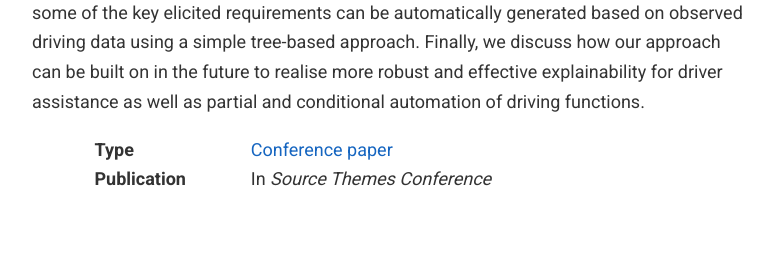
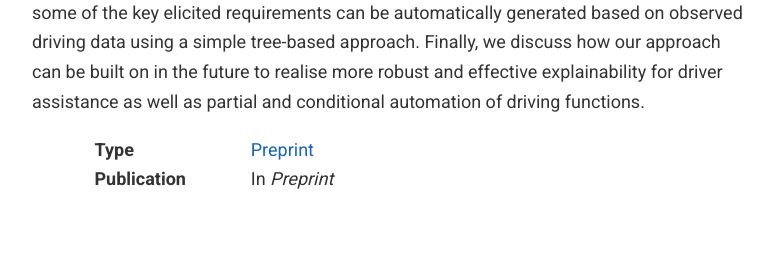
Before and after one commit to danielomeiza/danielomeiza.github.io, a plain HTML site: page publication/001_conf/index.html in a window 1280 px wide. Shown: the part 1144-1407 px from the top of the page, without its empty margins (248-1031 px from the left). Drawn offline with nearby package versions, Linux system fonts and the light colour scheme.

Commit message:
changed conference type

```diff
--- a/publication/001_conf/index.html
+++ b/publication/001_conf/index.html
@@ -806,7 +806,7 @@
           <div class="col-12 col-md-3 pub-row-heading">Type</div>
           <div class="col-12 col-md-9">
             <a href="/publication/#1">
-              Conference paper
+              Preprint
             </a>
           </div>
         </div>
@@ -822,7 +822,7 @@
       <div class="col-md-10">
         <div class="row">
           <div class="col-12 col-md-3 pub-row-heading">Publication</div>
-          <div class="col-12 col-md-9">In <em>Source Themes Conference</em></div>
+          <div class="col-12 col-md-9">In <em>Preprint</em></div>
         </div>
       </div>
       <div class="col-md-1"></div>
```
